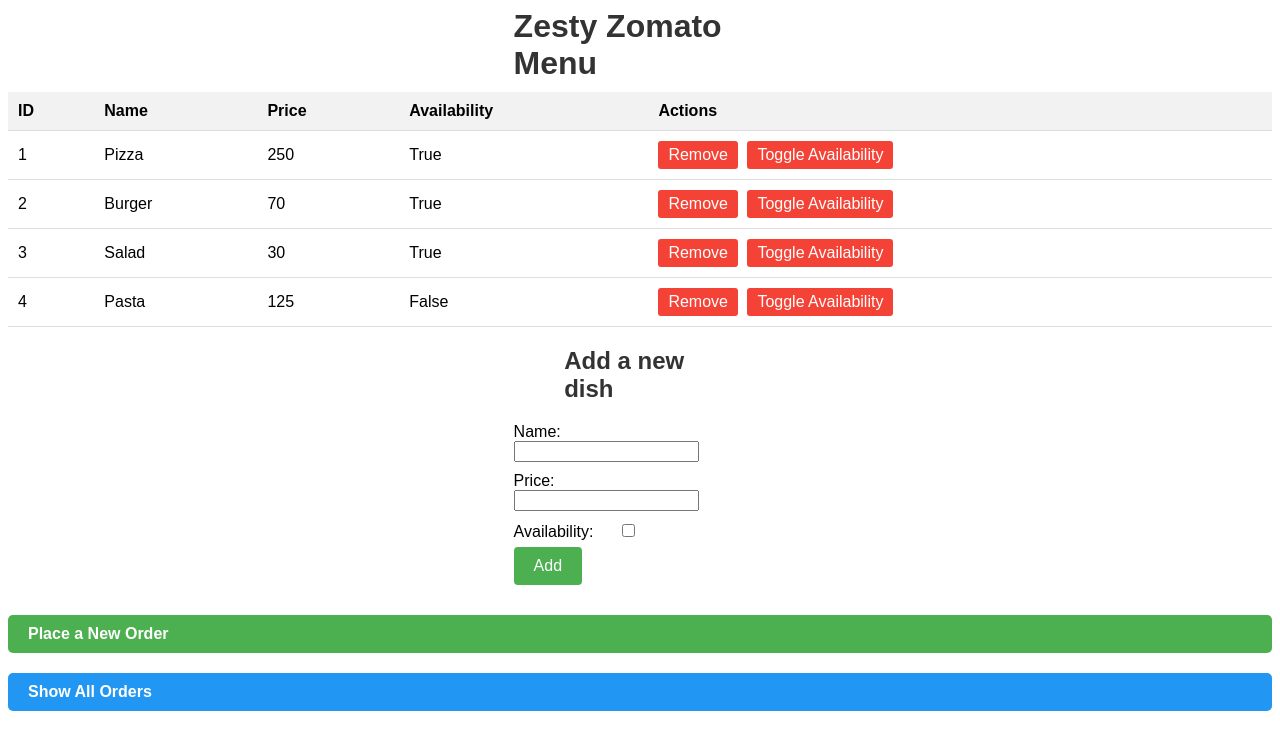
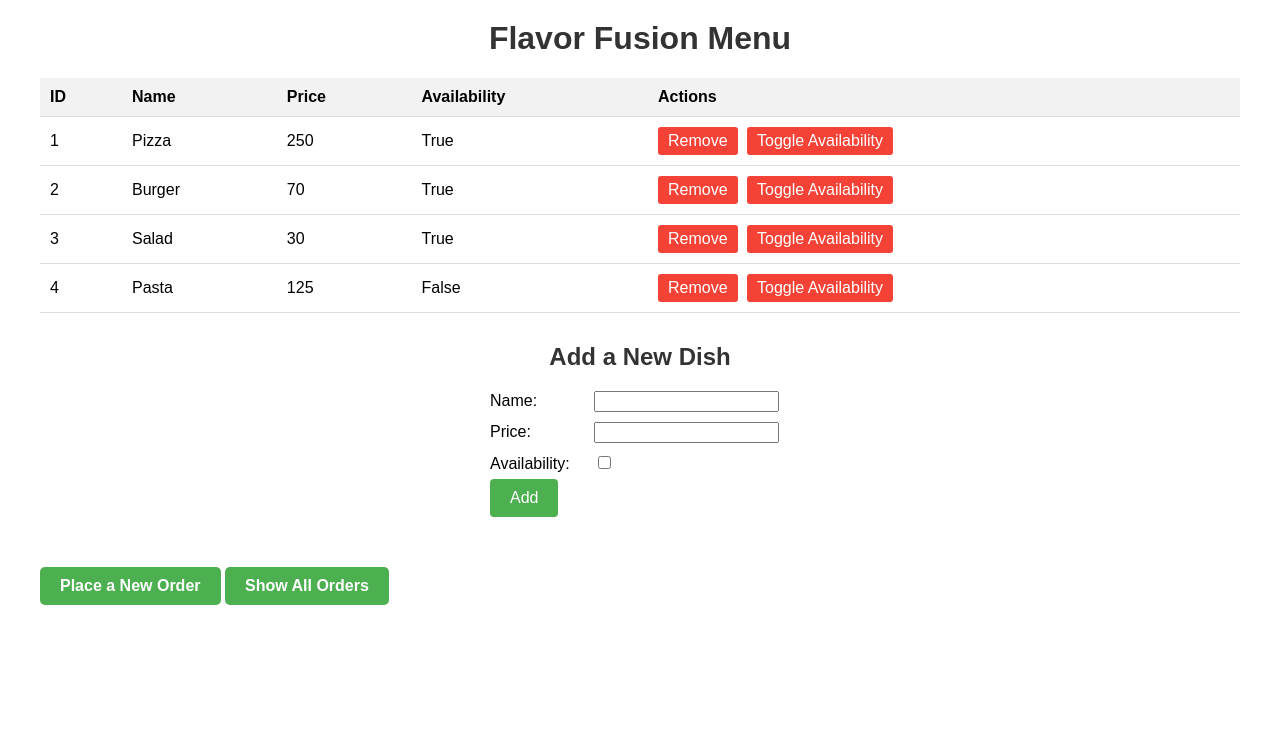
Before and after one commit to RutuvikP/Zomato-Chronicles-Flask, a Flask app: page / in a window 1280 px wide. Shown: the top 750 px of the page. Run offline with Flask 3, Linux system fonts and the light colour scheme.

Commit message:
Updated CSS

```diff
--- a/orders.json
+++ b/orders.json
@@ -1,12 +1,11 @@
 [
     {
         "id": 1,
-        "customer_name": "Shubh",
+        "customer_name": "Rutuvik",
         "dish_ids": [
             1,
-            2,
-            3
+            2
         ],
-        "status": "preparing"
+        "status": "delivered"
     }
 ]
--- a/templates/menu.html
+++ b/templates/menu.html
@@ -5,18 +5,26 @@
     <style>
         body {
             font-family: Arial, sans-serif;
+            margin: 0;
+            padding: 0;
+        }
+        .container {
+            max-width: 1200px;
+            margin: 0 auto;
+            padding: 20px;
+        }
+        .header {
+            text-align: center;
+            margin-bottom: 20px;
         }
         h1 {
-            width: 20%;
-            margin: auto;
-            margin-bottom: 10px;
             color: #333;
+            margin-top: 0;
         }
-        h2{
-            width: 12%;
-            margin: auto;
-            margin-top: 20px;
+        h2 {
             color: #333;
+            margin-top: 30px;
+            text-align: center;
         }
         table {
             border-collapse: collapse;
@@ -32,9 +40,8 @@
             font-weight: bold;
         }
         .add-dish-form {
-            margin: auto;
-            margin-top: 20px;
-            width: 20%;
+            width: 25%;
+            margin: 20px auto;
         }
         .add-dish-form label {
             display: inline-block;
@@ -56,21 +63,11 @@
             font-size: 16px;
             transition: background-color 0.3s ease;
         }
-        .add-dish-forminput[type="submit"]:hover {
+        .add-dish-form input[type="submit"]:hover {
             background-color: #45a049;
         }
-        .place-order-button {
-            display: block;
-            margin-top: 20px;
-            padding: 10px 20px;
-            background-color: #4CAF50;
-            color: #fff;
-            text-decoration: none;
-            font-weight: bold;
-            border-radius: 5px;
-        }
-        .place-order-button:hover {
-            background-color: #45a049;
+        .action-buttons {
+            margin-top: 10px;
         }
         .action-buttons a {
             display: inline-block;
@@ -84,23 +81,28 @@
         .action-buttons a:hover {
             background-color: #d32f2f;
         }
+        .place-order-button,
         .show-orders-button {
-            display: block;
+            display: inline-block;
             margin-top: 20px;
             padding: 10px 20px;
-            background-color: #2196F3;
+            background-color: #4CAF50;
             color: #fff;
             text-decoration: none;
             font-weight: bold;
             border-radius: 5px;
         }
+        .place-order-button:hover,
         .show-orders-button:hover {
-            background-color: #1976D2;
+            background-color: #45a049;
         }
     </style>
 </head>
 <body>
-    <h1>Zesty Zomato Menu</h1>
+    <div class="container">
+        <header class="header">
+            <h1>Flavor Fusion Menu</h1>
+        </header>
 
         <table>
             <thead>
@@ -128,7 +130,7 @@
             </tbody>
         </table>
 
-    <h2>Add a new dish</h2>
+        <h2>Add a New Dish</h2>
         <form class="add-dish-form" action="/menu/add" method="POST">
             <label for="name">Name:</label>
             <input type="text" id="name" name="name" required><br>
@@ -141,5 +143,6 @@
 
         <a class="place-order-button" href="/order/new">Place a New Order</a>
         <a class="show-orders-button" href="/orders">Show All Orders</a>
+    </div>
 </body>
 </html>
```
Also changed, not shown: templates/new_order.html (+33 -3 lines), templates/orders.html (+32 -1 lines). Lines whose indentation alone changed are shown as unchanged.
